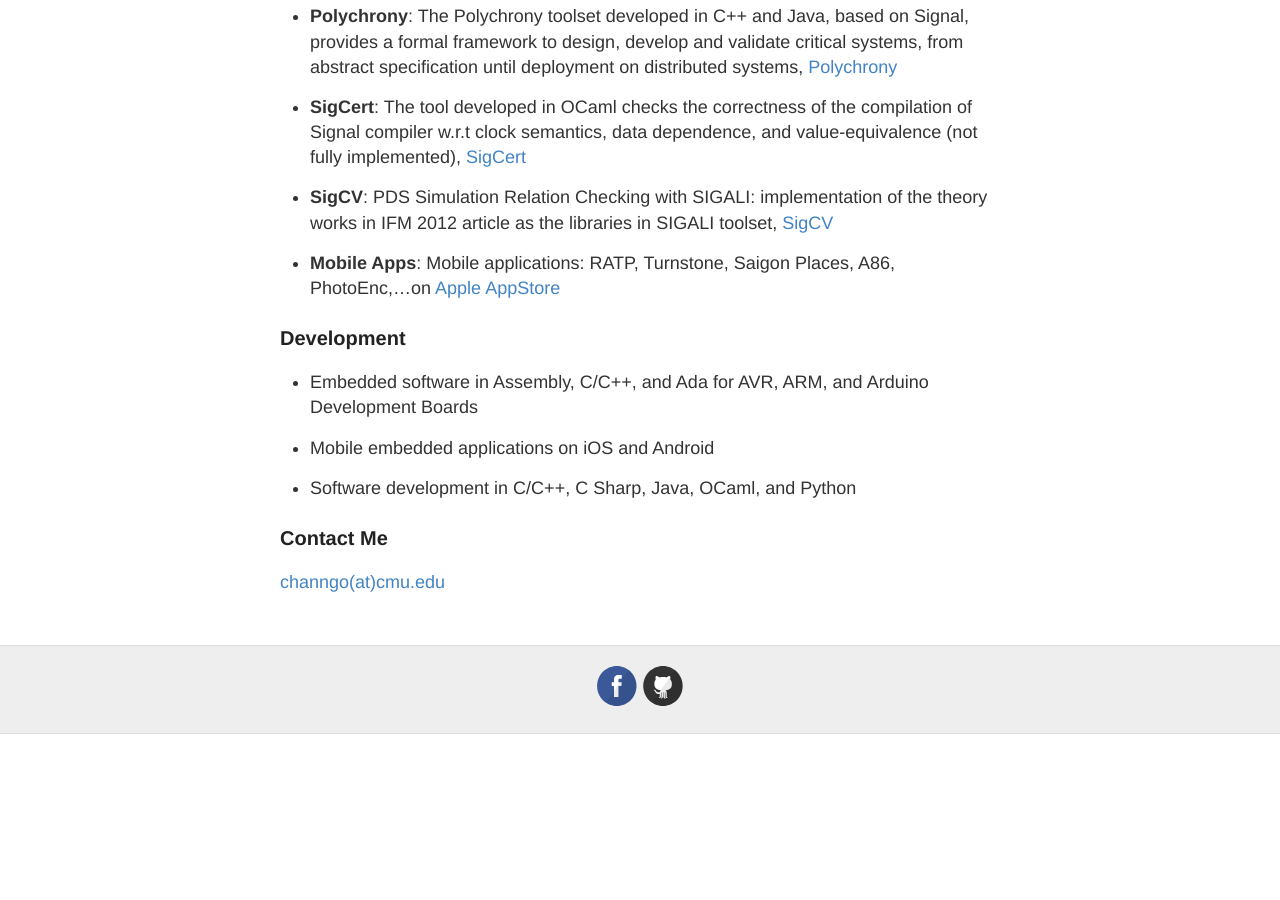
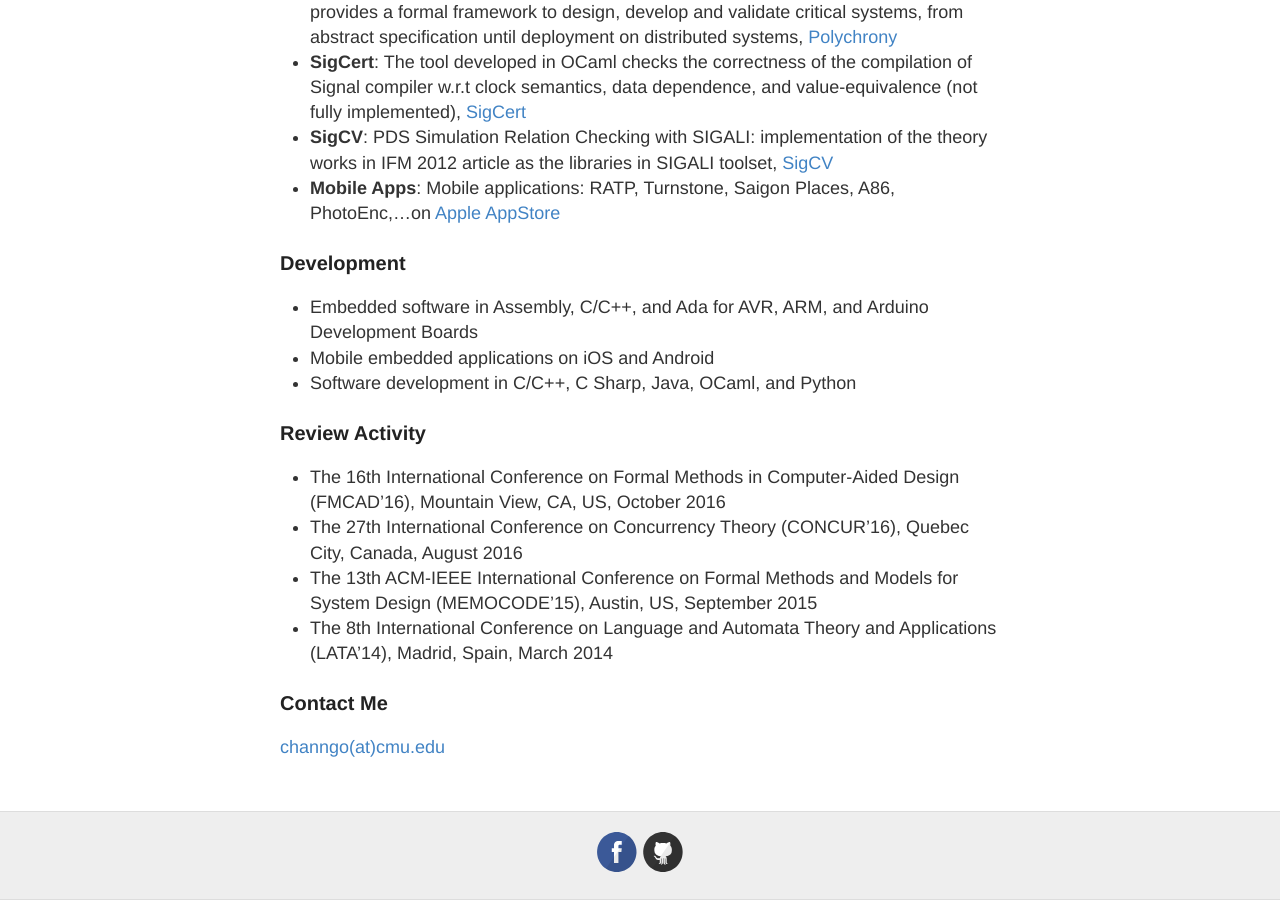
Before and after one commit to channgo2203/channgo2203.github.io, a Jekyll site: the page built from about.md, in a window 1280 px wide and 900 px high, scrolled down 862 px. Built offline with Jekyll 4.4.1, drawn with Linux system fonts in a browser that asks for light colours; before the commit the page ends 1596 px from its top, so only the background shows below that.

Commit message:
Updated about.md

```diff
--- a/about.md
+++ b/about.md
@@ -13,23 +13,22 @@ Chan is interested in design, implementation of systems-level programming langua
 
 ### Softwares
 - **PSCV**: A runtime verification tool for probabilistic SystemC models. It consists of two components: the plugin for Plasma Lab in Java and tool for generating C++ monitor and aspect advices in C++, [PSCV](https://project.inria.fr/pscv/)
-
 - **Plasma Lab**: Plasma Lab is a compact, efficient and flexible platform for statistical model checking of stochastic models, [Plasma Lab](https://project.inria.fr/plasma-lab/)
-
 - **Polychrony**: The Polychrony toolset developed in C++ and Java, based on Signal, provides a formal framework to design, develop and validate critical systems, from abstract specification until deployment on distributed systems, [Polychrony](http://www.irisa.fr/espresso/Polychrony/)
-
 - **SigCert**: The tool developed in OCaml checks the correctness of the compilation of Signal compiler w.r.t clock semantics, data dependence, and value-equivalence (not fully implemented), [SigCert](https://github.com/channgo2203/sigcert)
-
 - **SigCV**: PDS Simulation Relation Checking with SIGALI: implementation of the theory works in IFM 2012 article as the libraries in SIGALI toolset, [SigCV](https://github.com/channgo2203/SigCV)
-
 - **Mobile Apps**: Mobile applications: RATP, Turnstone, Saigon Places, A86, PhotoEnc,...on [Apple AppStore](https://itunes.apple.com/us/genre/ios/id36?mt=8)
 
 ### Development
 - Embedded software in Assembly, C/C++, and Ada for AVR, ARM, and Arduino Development Boards
+- Mobile embedded applications on iOS and Android
+- Software development in C/C++, C Sharp, Java, OCaml, and Python
 
-- Mobile embedded applications on iOS and Android
-
-- Software development in C/C++, C Sharp, Java, OCaml, and Python
+### Review Activity
+- The 16th International Conference on Formal Methods in Computer-Aided Design (FMCAD'16), Mountain View, CA, US, October 2016
+- The 27th International Conference on Concurrency Theory (CONCUR'16), Quebec City, Canada, August 2016
+- The 13th ACM-IEEE International Conference on Formal Methods and Models for System Design (MEMOCODE'15), Austin, US, September 2015
+- The 8th International Conference on Language and Automata Theory and Applications (LATA'14), Madrid, Spain, March 2014
 
 ### Contact Me
 
```
